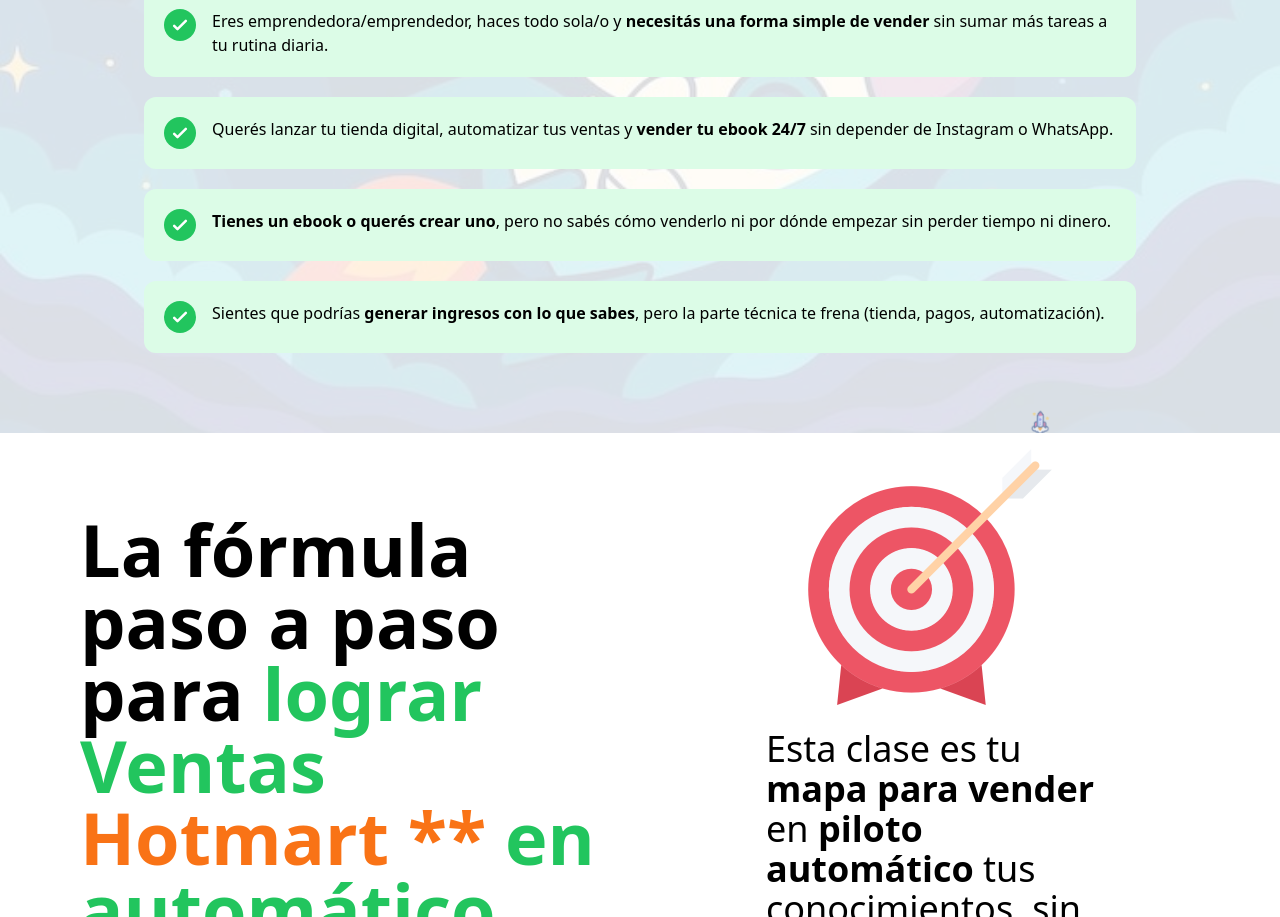
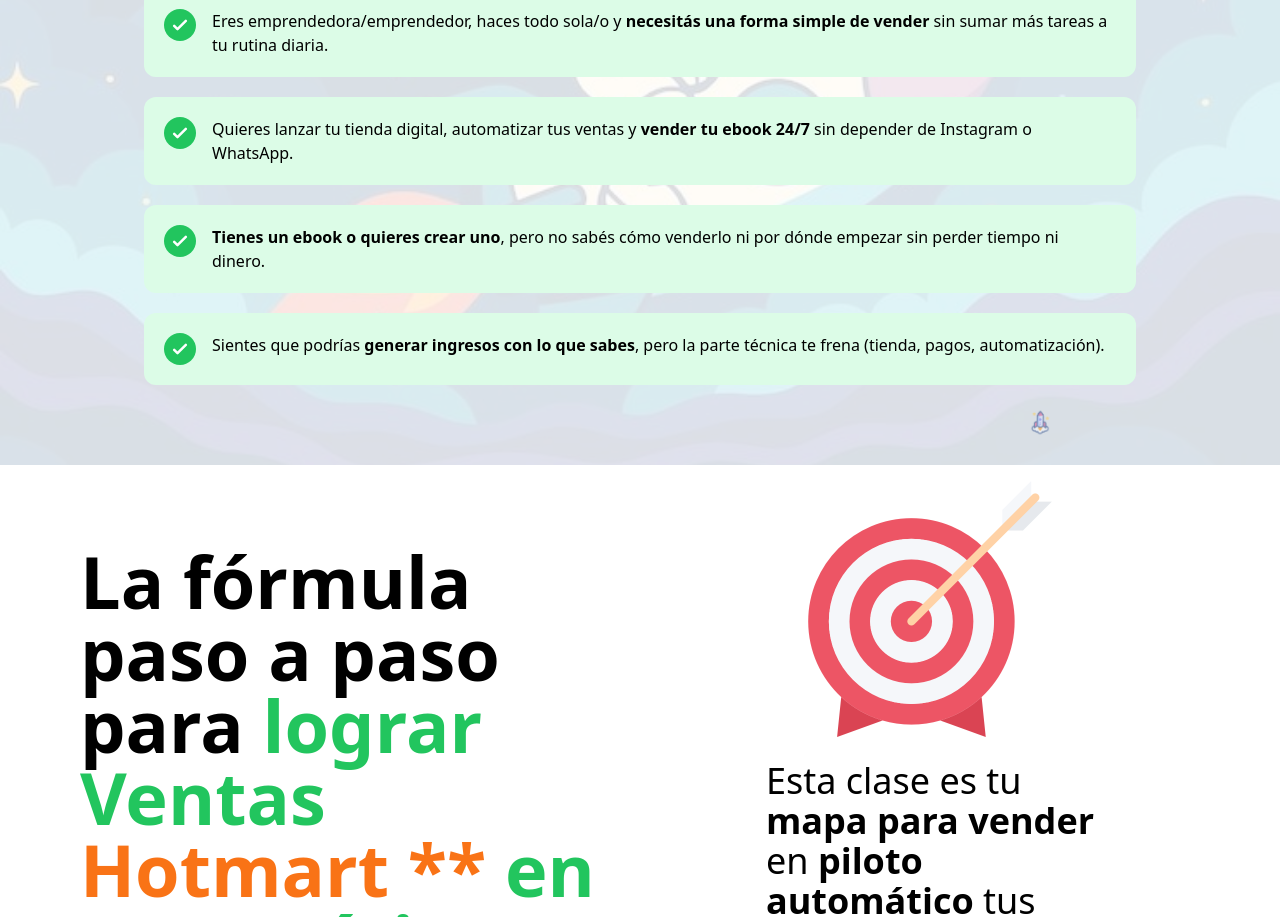
Before and after one commit to cesartomedes/manuelbook, a React (Create React App) app: page / in a window 1280 px wide. Shown: the part 1357-2274 px from the top of the page. Built offline with nearby package versions, Linux system fonts and the light colour scheme.

Commit message:
fix; titles, and phrases

```diff
--- a/src/components/ForYouSection.jsx
+++ b/src/components/ForYouSection.jsx
@@ -36,12 +36,12 @@ export default function ForYouSection() {
             tareas a tu rutina diaria.
           </CheckItem>
           <CheckItem>
-            Querés lanzar tu tienda digital, automatizar tus ventas y{" "}
+            Quieres lanzar tu tienda digital, automatizar tus ventas y{" "}
             <strong>vender tu ebook 24/7</strong> sin depender de Instagram o
             WhatsApp.
           </CheckItem>
           <CheckItem>
-            <strong>Tienes un ebook o querés crear uno</strong>, pero no sabés
+            <strong>Tienes un ebook o quieres crear uno</strong>, pero no sabés
             cómo venderlo ni por dónde empezar sin perder tiempo ni dinero.
           </CheckItem>
 
```
